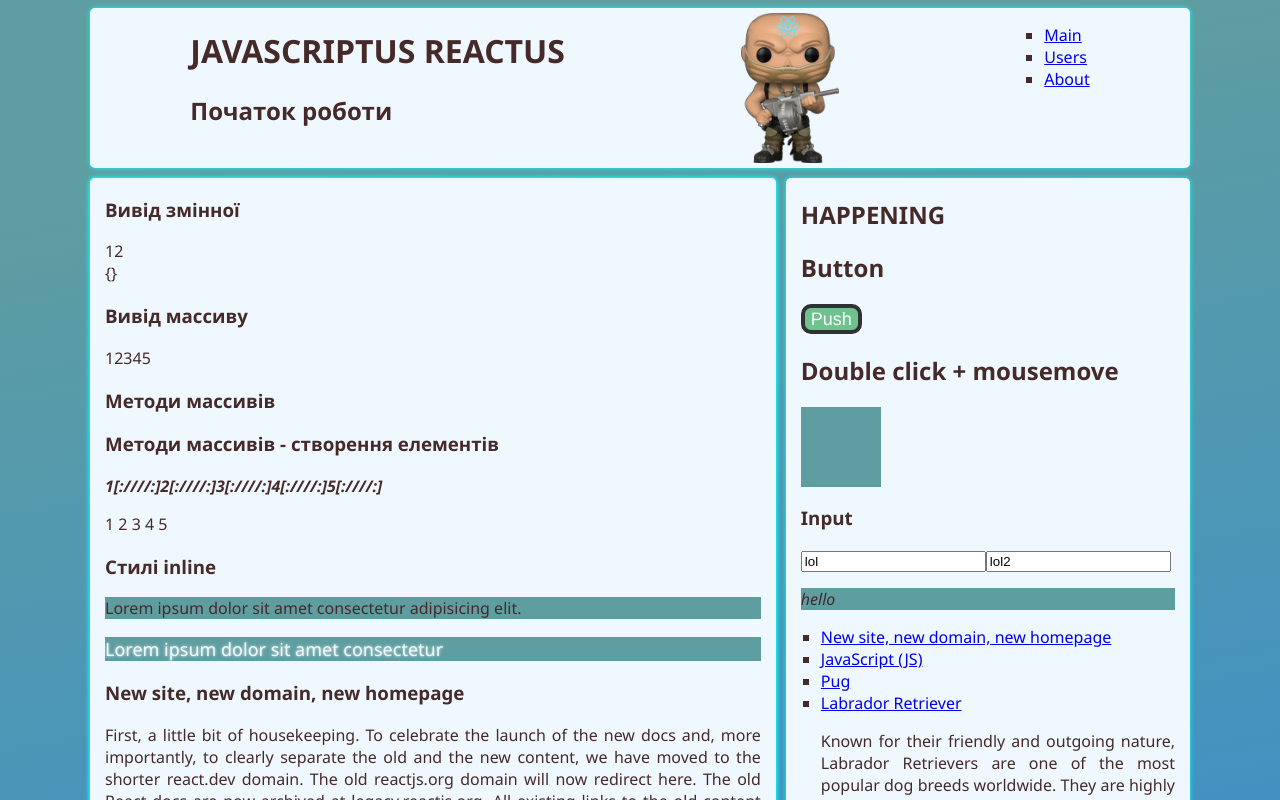
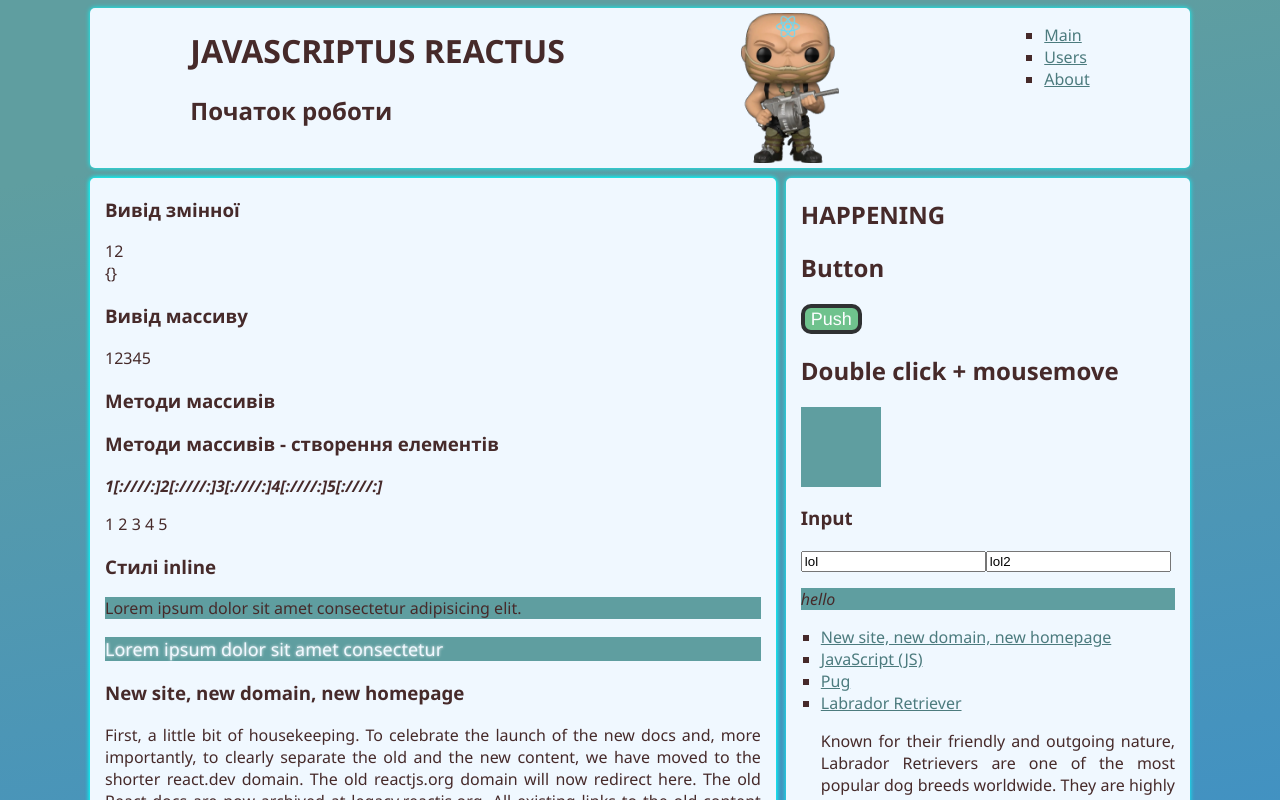
Before and after one commit to tztaras/app, a React (Create React App) app: page / in a window 1280 px wide. Shown: the top 800 px of the page. Built offline with nearby package versions, Linux system fonts and the light colour scheme.

Commit message:
a link color, font-weight

```diff
--- a/src/App/App.css
+++ b/src/App/App.css
@@ -46,6 +46,11 @@ p {
     text-align: justify;
 }
 
+a {
+    color: rgb(76, 123, 126);
+    font-weight: 500;
+}
+
 
 .active {
     color: azure;
```
